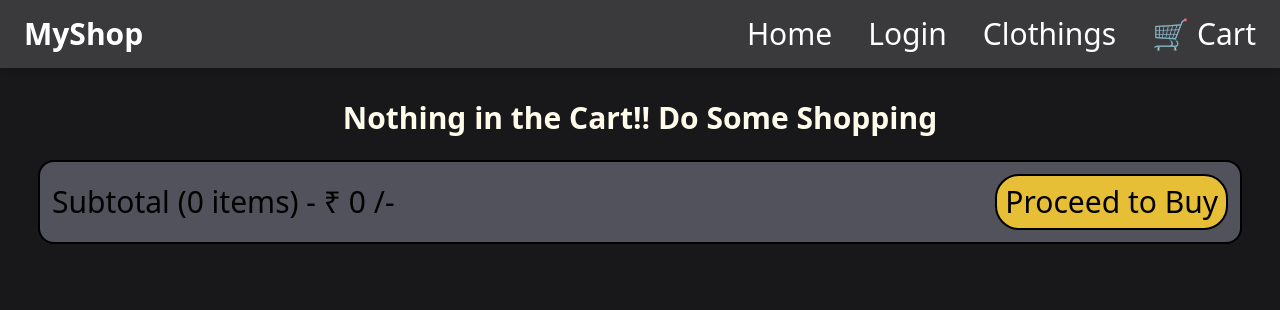
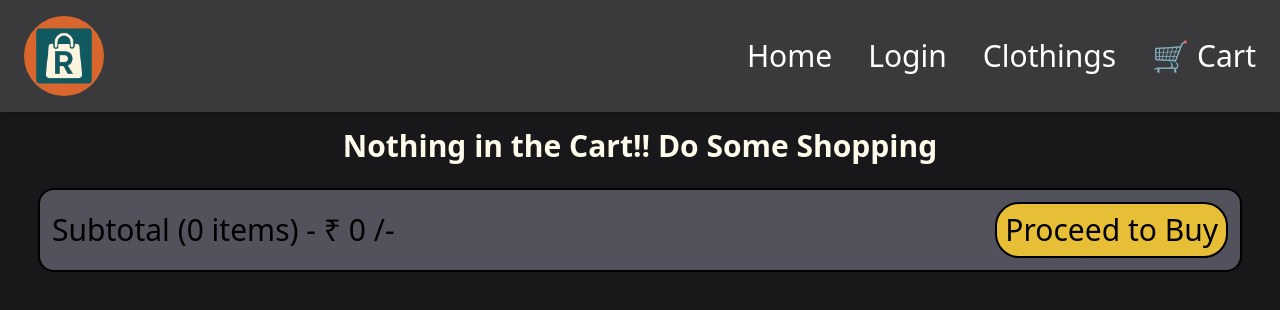
Before and after one commit to RudraArora/E-Commerce-MERN-APP, a React (Vite) app in the folder frontend/react-app/: page /cart in a window 1280 px wide. Shown: the top 310 px of the page. Built offline with nearby package versions, Linux system fonts and the light colour scheme.

Commit message:
Sixteenth Commit

```diff
--- a/frontend/react-app/src/AddCart.jsx
+++ b/frontend/react-app/src/AddCart.jsx
@@ -98,7 +98,7 @@ const AddCart = () => {
   return (
     <>
 
-      <div className="scroll-smooth pt-25 px-6 py-8 ">
+      <div className="scroll-smooth mt-24 px-6 py-8  ">
         <h1 className="text-3xl font-bold mb-6 text-center text-amber-50">{qty===0 ? "Nothing in the Cart!! Do Some Shopping" : "🛒 Your Cart" }</h1>
         <div className='flex justify-between items-center border-2 m-3.5 p-3 text-3xl bg-zinc-600  rounded-2xl'>
           <span>Subtotal ({qty} items) - ₹ {total} /- </span>
--- a/frontend/react-app/src/Clothing.jsx
+++ b/frontend/react-app/src/Clothing.jsx
@@ -61,7 +61,7 @@ const addcartHandler = async(id) => {
  return (
     <>
       {/* <Navigation /> */}
-      <div className="mt-16 px-8 py-6 min-h-screen">
+      <div className="mt-26 px-8 py-6 min-h-screen">
         <h1 className="text-4xl font-semibold text-amber-50 mb-8 text-center">Collection</h1>
         <div className="grid grid-cols-1 sm:grid-cols-2 md:grid-cols-3 lg:grid-cols-4 gap-8">
           {clothes.map(({ id, name, price, image, quantity }) => {
--- a/frontend/react-app/src/Navigation.jsx
+++ b/frontend/react-app/src/Navigation.jsx
@@ -2,6 +2,7 @@ import React, { useContext } from 'react'
 import { useNavigate } from "react-router"
 import { ClothesContext } from './Context/ClothesContext';
 import { ToastContainer, toast, Bounce } from 'react-toastify';
+import image from '/favicon.png'
 
 const Navigation = () => {
 
@@ -38,7 +39,9 @@ const Navigation = () => {
   return (
     <nav className="fixed top-0 bg-zinc-50/15 text-white px-6 py-4 shadow-md w-full ">
       <div className="max-w-7xl mx-auto flex justify-between items-center">
-        <div className="text-3xl font-bold">MyShop</div>
+        <div className="text-3xl font-bold w-20 h-20 ">
+          <img className='rounded-full' src={image} alt="shop" />
+        </div>
 
 
         <div className="space-x-9 text-3xl flex ">
--- a/frontend/react-app/src/Signup.jsx
+++ b/frontend/react-app/src/Signup.jsx
@@ -94,7 +94,7 @@ const Signup = () => {
   };
 
   return (
-    <div className="flex items-center justify-center min-h-screen">
+    <div className="flex items-center justify-center min-h-screen mt-20">
       <div className="bg-gray-300 rounded-lg shadow-lg p-8 w-full max-w-md">
         <div className="text-center mb-6">
           <img src={image} alt="mountain" className="mx-auto w-2xl h-30" />
```
